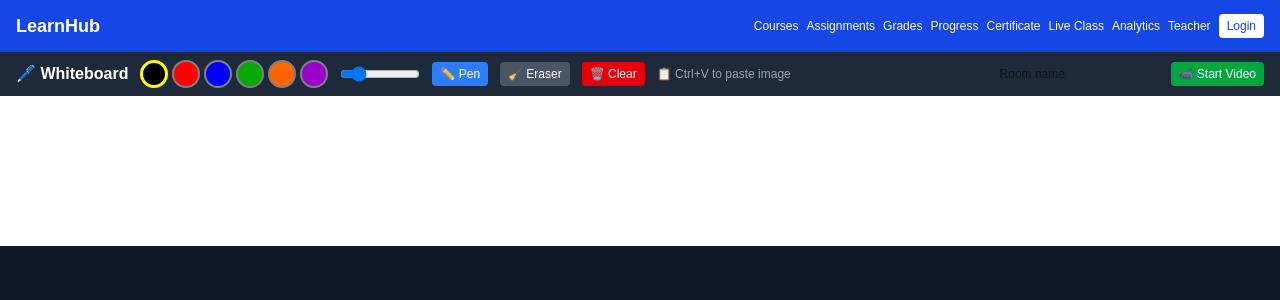
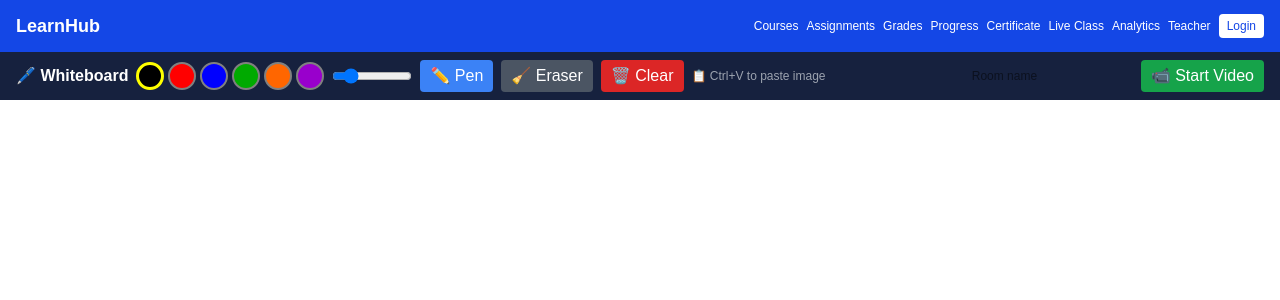
Before and after one commit to ruqiakhan12/my-lms, a Next.js app: page /whiteboard in a window 1280 px wide. Shown: the top 300 px of the page. Built offline with nearby package versions, Linux system fonts and the light colour scheme; no server answers.

Commit message:
fix whiteboard full size

```diff
--- a/app/whiteboard/page.tsx
+++ b/app/whiteboard/page.tsx
@@ -81,35 +81,33 @@ export default function WhiteboardPage() {
   const colors = ['#000000', '#ff0000', '#0000ff', '#00aa00', '#ff6600', '#9900cc']
 
   return (
-    <div className="min-h-screen bg-gray-900 flex flex-col">
-      <div className="bg-gray-800 text-white px-4 py-2 flex flex-wrap gap-3 items-center">
-        <h1 className="font-bold">🖊️ Whiteboard</h1>
-        <div className="flex gap-1">
+    <div style={{height: '100vh', display: 'flex', flexDirection: 'column', background: '#1a1a2e'}}>
+      <div style={{background: '#16213e', color: 'white', padding: '8px 16px', display: 'flex', flexWrap: 'wrap', gap: '8px', alignItems: 'center'}}>
+        <span style={{fontWeight: 'bold'}}>🖊️ Whiteboard</span>
+        <div style={{display: 'flex', gap: '4px'}}>
           {colors.map(c => (
             <button key={c} onClick={() => { setColor(c); setTool('pen') }}
-              style={{backgroundColor: c, border: color === c ? '3px solid yellow' : '2px solid gray'}}
-              className="w-7 h-7 rounded-full"/>
+              style={{backgroundColor: c, border: color === c && tool === 'pen' ? '3px solid yellow' : '2px solid gray', width: '28px', height: '28px', borderRadius: '50%', cursor: 'pointer'}}/>
           ))}
         </div>
-        <input type="range" min="1" max="20" value={size} onChange={e => setSize(Number(e.target.value))} className="w-20"/>
-        <button onClick={() => setTool('pen')} className={`px-2 py-1 rounded text-xs ${tool === 'pen' ? 'bg-blue-500' : 'bg-gray-600'}`}>✏️ Pen</button>
-        <button onClick={() => setTool('eraser')} className={`px-2 py-1 rounded text-xs ${tool === 'eraser' ? 'bg-blue-500' : 'bg-gray-600'}`}>🧹 Eraser</button>
-        <button onClick={clearBoard} className="bg-red-600 px-2 py-1 rounded text-xs">🗑️ Clear</button>
-        <span className="text-gray-400 text-xs">📋 Ctrl+V to paste image</span>
+        <input type="range" min="1" max="20" value={size} onChange={e => setSize(Number(e.target.value))} style={{width: '80px'}}/>
+        <button onClick={() => setTool('pen')} style={{background: tool === 'pen' ? '#3b82f6' : '#4b5563', color: 'white', border: 'none', padding: '4px 10px', borderRadius: '4px', cursor: 'pointer'}}>✏️ Pen</button>
+        <button onClick={() => setTool('eraser')} style={{background: tool === 'eraser' ? '#3b82f6' : '#4b5563', color: 'white', border: 'none', padding: '4px 10px', borderRadius: '4px', cursor: 'pointer'}}>🧹 Eraser</button>
+        <button onClick={clearBoard} style={{background: '#dc2626', color: 'white', border: 'none', padding: '4px 10px', borderRadius: '4px', cursor: 'pointer'}}>🗑️ Clear</button>
+        <span style={{color: '#9ca3af', fontSize: '12px'}}>📋 Ctrl+V to paste image</span>
         {!showVideo ? (
-          <div className="flex gap-2 items-center ml-auto">
-            <input className="text-black px-2 py-1 rounded text-xs" placeholder="Room name" value={roomName} onChange={e => setRoomName(e.target.value)} />
-            <button onClick={() => roomName && setShowVideo(true)} className="bg-green-600 px-2 py-1 rounded text-xs">📹 Start Video</button>
+          <div style={{display: 'flex', gap: '6px', alignItems: 'center', marginLeft: 'auto'}}>
+            <input style={{color: 'black', padding: '4px 8px', borderRadius: '4px', fontSize: '12px'}} placeholder="Room name" value={roomName} onChange={e => setRoomName(e.target.value)} />
+            <button onClick={() => roomName && setShowVideo(true)} style={{background: '#16a34a', color: 'white', border: 'none', padding: '4px 10px', borderRadius: '4px', cursor: 'pointer'}}>📹 Start Video</button>
           </div>
         ) : (
-          <button onClick={() => setShowVideo(false)} className="bg-red-600 px-2 py-1 rounded text-xs ml-auto">❌ Stop Video</button>
+          <button onClick={() => setShowVideo(false)} style={{background: '#dc2626', color: 'white', border: 'none', padding: '4px 10px', borderRadius: '4px', cursor: 'pointer', marginLeft: 'auto'}}>❌ Stop Video</button>
         )}
       </div>
-      <div className="flex flex-1" style={{height: 'calc(100vh - 55px)'}}>
+      <div style={{display: 'flex', flex: 1, overflow: 'hidden'}}>
         <canvas
           ref={canvasRef}
-          className="bg-white cursor-crosshair"
-          style={{width: showVideo ? '65%' : '100%', height: '100%'}}
+          style={{background: 'white', cursor: 'crosshair', width: showVideo ? '65%' : '100%', height: '100%', display: 'block'}}
           onMouseDown={startDraw}
           onMouseMove={draw}
           onMouseUp={stopDraw}
```
